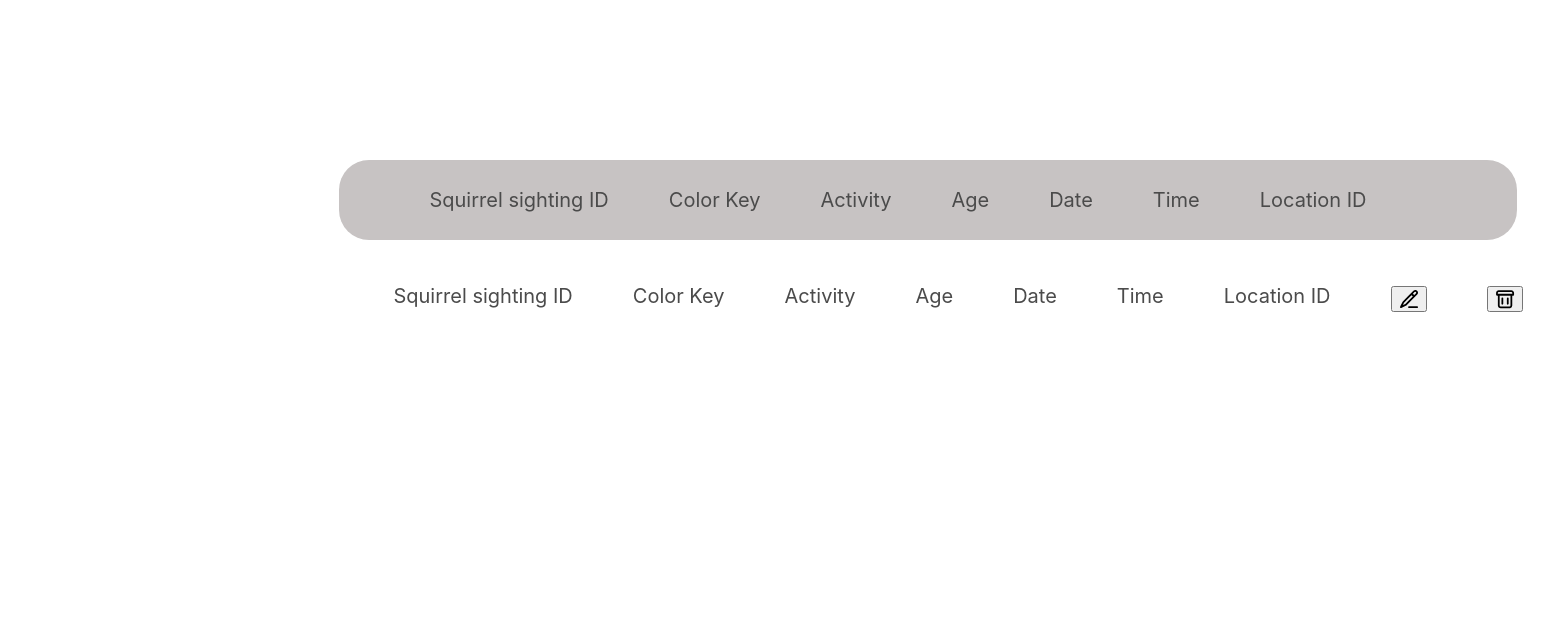
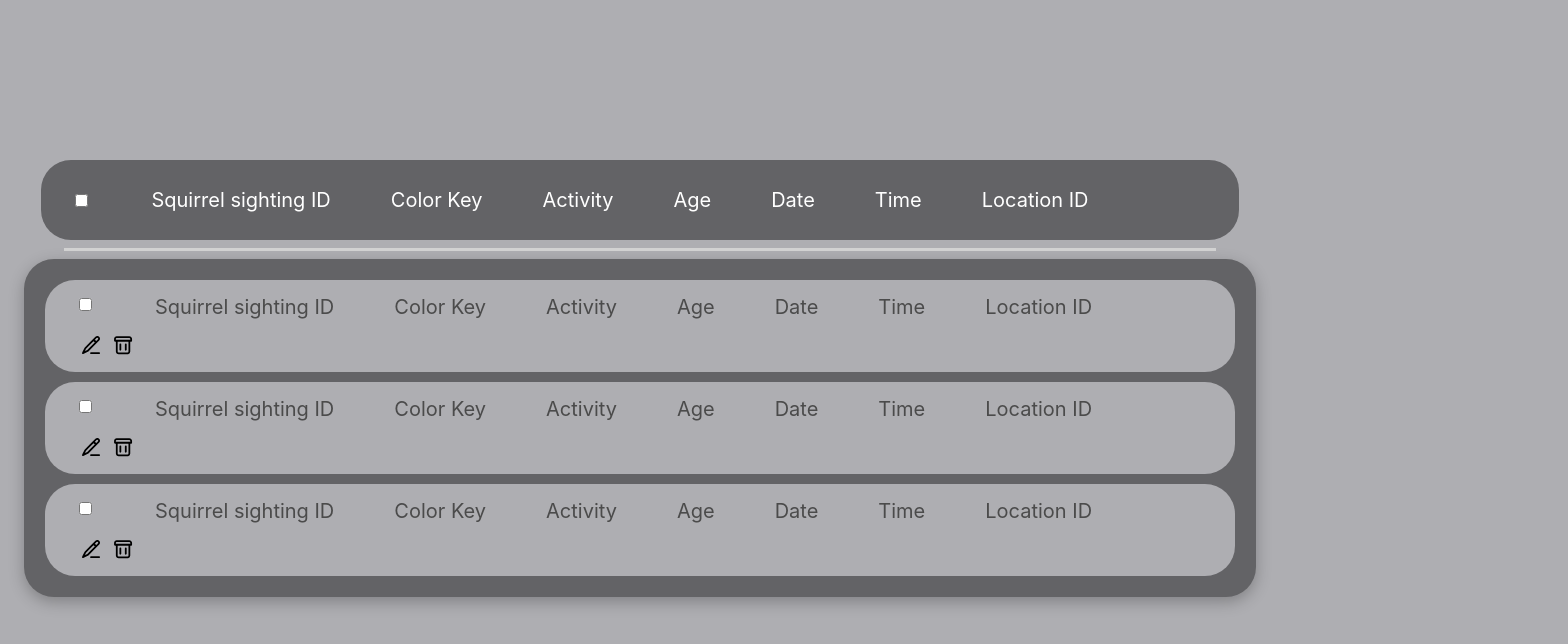
Before and after one commit to JYasha11/cisc-3140-lab-4, a React (Create React App) app: page / in a window 1280 px wide. Shown: the top 644 px of the page, 1568 px wide, since content can reach past the window. Built offline with nearby package versions, Linux system fonts and the light colour scheme.

Commit message:
working lists & designs

```diff
--- a/src/App.css
+++ b/src/App.css
@@ -1,7 +1,9 @@
 .App {
   text-align: center;
 }
-
+body{
+  background-color: rgb(174, 174, 178);
+}
 .App-logo {
   height: 40vmin;
   pointer-events: none;
--- a/src/App.js
+++ b/src/App.js
@@ -6,7 +6,7 @@ function App() {
     <>
       <div className="list">
         <ul>
-          <li></li>
+          <li><input type="checkbox" /></li>
           <li>Squirrel sighting ID</li>
           <li>Color Key</li>
           <li>Activity</li>
@@ -18,6 +18,7 @@ function App() {
           <li></li>
         </ul>
       </div>
+      <hr style={{background: 'lightgrey', border: 'none', height: '3px'}}/>
       <DataLists />
     </>
 
--- a/src/Components/DataLists.css
+++ b/src/Components/DataLists.css
@@ -1,32 +1,38 @@
 .dbLists {
     width: 800px;
-    display: flex;
+    display: grid;
     justify-content: center;
     align-items: center;
-    margin-top: 1rem;
-    margin-left: 18rem;
-    width: 80rem;
-    border: #4b4b4b;
+    margin-top: 0rem;
+    margin-left: auto;
+    margin-right: auto;
+    width: 75rem;
+    background-color: rgb(99, 99, 102);
+    padding: 1rem;
+    border-radius: 30px;
+    box-shadow: 0 5px 15px 0 rgba(0, 0, 0, 0.25);;
 }
 
 .dbLists ul {
     list-style-type: none;
-    margin: 0;
+    margin: 5px;
     padding: 0;
     overflow: hidden;
-    background-color: transparent;
+    background-color: rgb(174, 174, 178);
     border-radius: 30px;
-    line-height: 20px;
+
 }
 
-
 .dbLists ul>li {
-    display: block;
+    display: flex;
     float: left;
-    margin: 30px;
+    margin-left: 30px;
+    margin-right: 30px;
     color: #4b4b4b;
     font-size: 20px;
+    margin-top: 15px;
 }
+
 
 .img {
     display: block;
@@ -34,3 +40,18 @@
     margin-right: auto;
     width: 20px;
 }
+
+button{
+    background-color: transparent;
+    background-repeat: no-repeat;
+    border: none;
+    cursor: pointer;
+    overflow: hidden;
+    outline: none;
+    transition: transform .2s;
+    line-height: 10px;
+    margin-bottom: 1rem;
+}
+button:hover{
+   transform: scale(1.1);
+}
--- a/src/Components/DataLists.js
+++ b/src/Components/DataLists.js
@@ -6,10 +6,10 @@ import "./DataLists.css";
 
 function DataLists() {
     return (
-
+        <React.Fragment>
             <div className="dbLists">
                 <ul>
-                        <li></li>
+                    <li><input type="checkbox"/></li>
                     <li>Squirrel sighting ID</li>
                     <li>Color Key</li>
                     <li>Activity</li>
@@ -19,15 +19,51 @@ function DataLists() {
                     <li>Location ID</li>
                     <li>
                         <button>
-                                <img className="img"src={update_svg} alt="SVG as an image"/>
-                            </button></li>
+                            <img className="img" src={update_svg} alt="Edit" />
+                        </button>
+                        <button>
+                            <img className="img" src={delete_svg} alt="Delete" />
+                        </button>
+                    </li>
+                </ul>
+                <ul>
+                    <li><input type="checkbox" /></li>
+                    <li>Squirrel sighting ID</li>
+                    <li>Color Key</li>
+                    <li>Activity</li>
+                    <li>Age</li>
+                    <li>Date</li>
+                    <li>Time</li>
+                    <li>Location ID</li>
                     <li>
                         <button>
-                                <img className="img"src={delete_svg} alt="SVG as an image"/>
+                            <img className="img" src={update_svg} alt="Edit" />
+                        </button>
+                        <button>
+                            <img className="img" src={delete_svg} alt="Delete" />
+                        </button>
+                    </li>
+                </ul>
+                <ul>
+                    <li><input type="checkbox" /></li>
+                    <li>Squirrel sighting ID</li>
+                    <li>Color Key</li>
+                    <li>Activity</li>
+                    <li>Age</li>
+                    <li>Date</li>
+                    <li>Time</li>
+                    <li>Location ID</li>
+                    <li>
+                        <button>
+                            <img className="img" src={update_svg} alt="Edit" />
+                        </button>
+                        <button>
+                            <img className="img" src={delete_svg} alt="Delete" />
                         </button>
                     </li>
                 </ul>
             </div>
+        </React.Fragment>
     );
 }
 
--- a/src/index.css
+++ b/src/index.css
@@ -15,13 +15,14 @@ code {
 
 
 .list {
-  width: 800px;
+  width: 100%;
   display: flex;
   justify-content: center;
   align-items: center;
   margin-top: 10rem;
-  margin-left: 18rem;
-  width: 80rem;
+  margin-left: auto;
+  margin-right: auto;
+  width: 76rem;
 }
 
 .list ul {
@@ -29,7 +30,7 @@ code {
   margin: 0;
   padding: 0;
   overflow: hidden;
-  background-color: #c7c3c3;
+  background-color: rgb(99, 99, 102);
   border-radius: 30px;
   line-height: 20px;
 }
@@ -39,6 +40,10 @@ code {
   display: block;
   float: left;
   margin: 30px;
-  color: #4b4b4b;
+  color: white;
   font-size: 20px;
 }
+
+hr{
+  max-width: 90%;
+}
```
Also changed, not shown: src/Components/SearchBar.js (added, +43 -0 lines), src/Components/SearchBar.css (added). Lines whose indentation alone changed are shown as unchanged.
